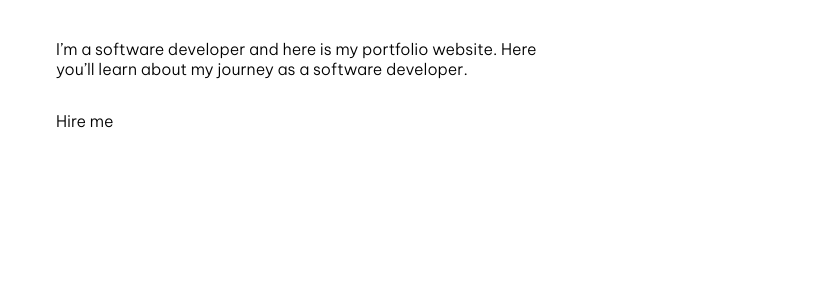
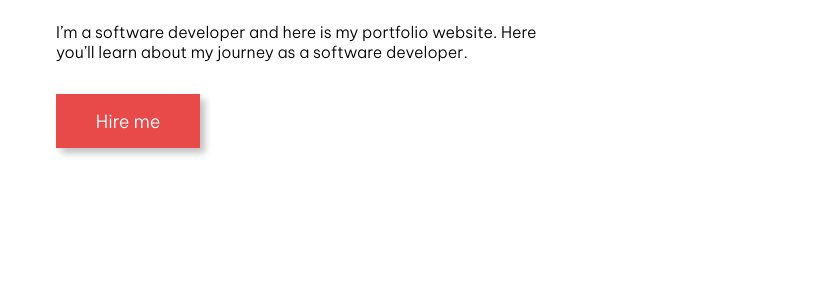
Before and after one commit to SinghNeelendra/portfolio_website, a plain HTML site: page index.html in a window 1280 px wide. Shown: the part 458-761 px from the top of the page, 0-819 px from the left. Drawn offline with Linux system fonts and the light colour scheme.

Commit message:
Button css property added

```diff
--- a/styles.css
+++ b/styles.css
@@ -124,3 +124,37 @@ a{
     width: 70%;
     font-weight: 500;
 }
+.btn-pink {
+    background-color: var(--bgOrange);
+    width: fit-content;
+    color: white;
+    padding: 0.8rem 2.3rem;
+    box-shadow: 5px 5px 7px 0px #0000003f;
+    font-size: 18px;
+    cursor: pointer;
+    transition: all 0.5s;
+    font-weight: 500;
+    border: solid 3px transparent;
+    position: relative;
+    z-index: 1;
+  }
+  .btn-pink::before {
+    content: "";
+    position: absolute;
+    background-color: #fff;
+    top: 0px;
+    left: 0;
+    right: 0;
+    bottom: 0px;
+    z-index: -1;
+    transform: scaleX(0);
+    transform-origin: left;
+    transition: all 0.8s;
+  }
+  .btn-pink:hover::before {
+    transform: scaleX(1);
+  }
+  .btn-pink:hover {
+    border: solid 3px var(--bgOrange);
+    color: black;
+  }
```
